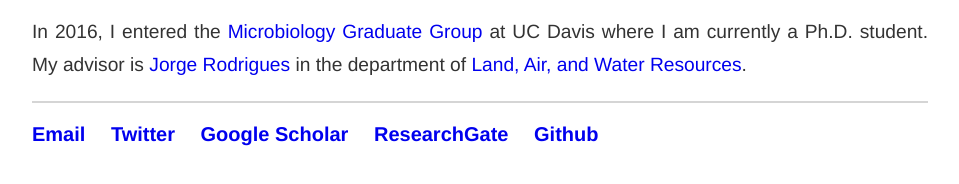
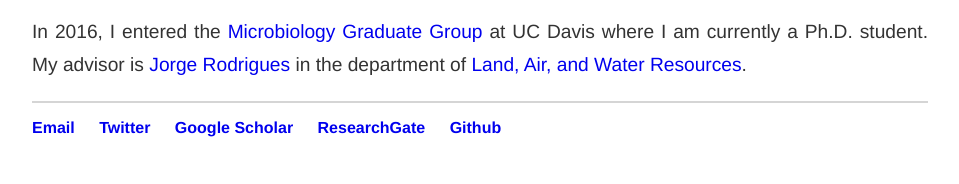
Before and after one commit to jonathanylin/jonathanylin.github.io, a plain HTML site: page index.html in a window 1280 px wide. Shown: the part 546-730 px from the top of the page, without its empty margins (160-1119 px from the left). Drawn offline with Linux system fonts and the light colour scheme.

Commit message:
Update main.css

```diff
--- a/css/main.css
+++ b/css/main.css
@@ -32,7 +32,7 @@
 }
 footer {
     border-top: 2px solid #d5d5d5;
-    font-size: 20px;
+    font-size: 1em;
 }
 ul.posts {
     margin: 20px auto 40px;
```
